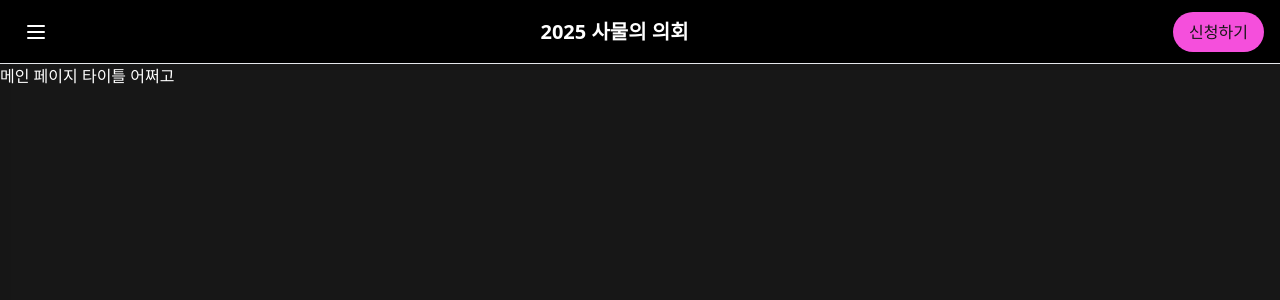
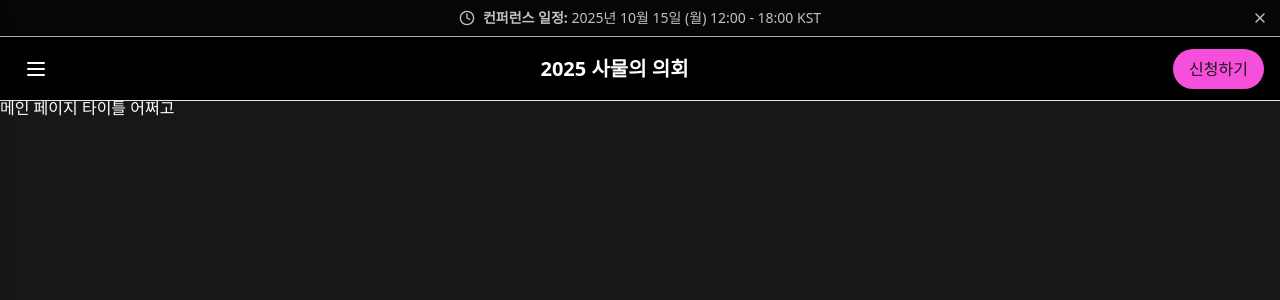
Before and after one commit to shin-minhyuk/samul.parliament, a Next.js app: page / in a window 1280 px wide. Shown: the top 300 px of the page. Built offline with nearby package versions, Linux system fonts and the light colour scheme.

Commit message:
[feat] tailwind prettier 플러그인 추가, 헤더 추가, 사이드바 추가

```diff
--- a/src/app/page.tsx
+++ b/src/app/page.tsx
@@ -4,9 +4,8 @@ export default function Home() {
   return (
     <div className="min-h-screen">
       <Header />
-      <main className="pt-16">
+      <main className="pt-24">
         {/* Main content will go here */}
-
         <h1 className=''>메인 페이지 타이틀 어쩌고</h1>
       </main>
     </div>
--- a/src/components/Header.tsx
+++ b/src/components/Header.tsx
@@ -1,36 +1,55 @@
-'use client';
+"use client";
 
-import { Menu } from 'lucide-react';
-import { useState } from 'react';
-import Sidebar from './Sidebar';
+import { Menu, Clock, X } from "lucide-react";
+import { useState } from "react";
+import Sidebar from "./Sidebar";
 
 export default function Header() {
   const [isSidebarOpen, setIsSidebarOpen] = useState(false);
+  const [isBannerVisible, setIsBannerVisible] = useState(true);
 
   return (
     <>
-      <header className="fixed top-0 left-0 right-0 h-16 bg-black border-b border-gray-200 flex items-center justify-between px-4 z-50">
+      <header className="fixed top-0 right-0 left-0 z-30 flex flex-col">
+        {/* Announcement Banner */}
+        {isBannerVisible && (
+          <div className="relative flex animate-pulse items-center justify-center gap-2 border-b border-gray-200 bg-black px-4 py-2 text-center text-sm text-white">
+            <Clock className="h-4 w-4" />
+            <p>
+              <span className="font-semibold">컨퍼런스 일정:</span> 2025년 10월
+              15일 (월) 12:00 - 18:00 KST
+            </p>
+            <button
+              onClick={() => setIsBannerVisible(false)}
+              className="absolute right-2 rounded-full p-1 transition-colors hover:bg-white/10"
+              aria-label="배너 닫기"
+            >
+              <X className="h-4 w-4" />
+            </button>
+          </div>
+        )}
+
+        {/* Main Header */}
+        <div className="flex h-16 items-center justify-between border-b border-gray-200 bg-black px-4">
           {/* Left - Sidebar Button */}
           <button
-          className="p-2 hover:bg-gray-100 rounded-lg transition-colors"
+            className="rounded-lg p-2 text-white transition-colors hover:bg-white/10"
             onClick={() => setIsSidebarOpen(true)}
           >
-          <Menu className="w-6 h-6" />
+            <Menu className="h-6 w-6" />
           </button>
 
           {/* Center - Title */}
-        <h1 className="text-xl font-semibold">2025 사물의 의회</h1>
+          <h1 className="text-xl font-semibold text-white">2025 사물의 의회</h1>
 
           {/* Right - Apply Button */}
-        <button className="px-4 py-2 bg-[#f54fdc] text-[#171717] rounded-full hover:bg-[#e9e76f] transition-colors">
+          <button className="rounded-full bg-[#f54fdc] px-4 py-2 text-[#171717] transition-colors hover:bg-[#e9e76f]">
             신청하기
           </button>
+        </div>
       </header>
 
-      <Sidebar
-        isOpen={isSidebarOpen}
-        onClose={() => setIsSidebarOpen(false)}
-      />
+      <Sidebar isOpen={isSidebarOpen} onClose={() => setIsSidebarOpen(false)} />
     </>
   );
 }
--- a/src/components/Sidebar.tsx
+++ b/src/components/Sidebar.tsx
@@ -1,5 +1,5 @@
-import { X } from 'lucide-react';
-import Link from 'next/link';
+import { X } from "lucide-react";
+import Link from "next/link";
 
 interface SidebarProps {
   isOpen: boolean;
@@ -12,42 +12,56 @@ export default function Sidebar({ isOpen, onClose }: SidebarProps) {
       {/* Backdrop */}
       {isOpen && (
         <div
-          className="fixed inset-0 bg-black/50 z-40 transition-opacity"
+          className="fixed inset-0 z-40 bg-black/50 transition-opacity"
           onClick={onClose}
         />
       )}
 
       {/* Sidebar */}
-      <div className={`fixed top-0 left-0 h-full w-64 bg-black text-white shadow-lg transform transition-transform duration-300 ease-in-out z-50 ${
-        isOpen ? 'translate-x-0' : '-translate-x-full'
-      }`}>
+      <div
+        className={`fixed top-0 left-0 z-50 h-full w-64 transform bg-black text-white shadow-lg transition-transform duration-300 ease-in-out ${
+          isOpen ? "translate-x-0" : "-translate-x-full"
+        }`}
+      >
         <div className="p-4">
           <button
             onClick={onClose}
-            className="p-2 hover:bg-white/10 rounded-lg transition-colors absolute right-2 top-2"
+            className="absolute top-2 right-2 rounded-lg p-2 transition-colors hover:bg-white/10"
           >
-            <X className="w-6 h-6 text-white" />
+            <X className="h-6 w-6 text-white" />
           </button>
 
           <nav className="mt-8">
             <ul className="space-y-2">
               <li>
-                <Link href="/" className="block p-2 hover:bg-white/10 rounded-lg transition-colors">
+                <Link
+                  href="/"
+                  className="block rounded-lg p-2 transition-colors hover:bg-white/10"
+                >
                   홈
                 </Link>
               </li>
               <li>
-                <Link href="/about" className="block p-2 hover:bg-white/10 rounded-lg transition-colors">
+                <Link
+                  href="/about"
+                  className="block rounded-lg p-2 transition-colors hover:bg-white/10"
+                >
                   소개
                 </Link>
               </li>
               <li>
-                <Link href="/services" className="block p-2 hover:bg-white/10 rounded-lg transition-colors">
+                <Link
+                  href="/services"
+                  className="block rounded-lg p-2 transition-colors hover:bg-white/10"
+                >
                   서비스
                 </Link>
               </li>
               <li>
-                <Link href="/contact" className="block p-2 hover:bg-white/10 rounded-lg transition-colors">
+                <Link
+                  href="/contact"
+                  className="block rounded-lg p-2 transition-colors hover:bg-white/10"
+                >
                   문의하기
                 </Link>
               </li>
--- /dev/null
+++ b/tailwind.config.ts
@@ -0,0 +1,14 @@
+import type { Config } from "tailwindcss";
+
+export default {
+  content: ["./src/**/*.{js,ts,jsx,tsx,mdx}"],
+  theme: {
+    extend: {
+      colors: {
+        background: "var(--background)",
+        foreground: "var(--foreground)",
+      },
+    },
+  },
+  plugins: [],
+} satisfies Config;
```
Also changed, not shown: 1 other file (tests, documents, lock files or other folders). Lines whose indentation alone changed are shown as unchanged.
